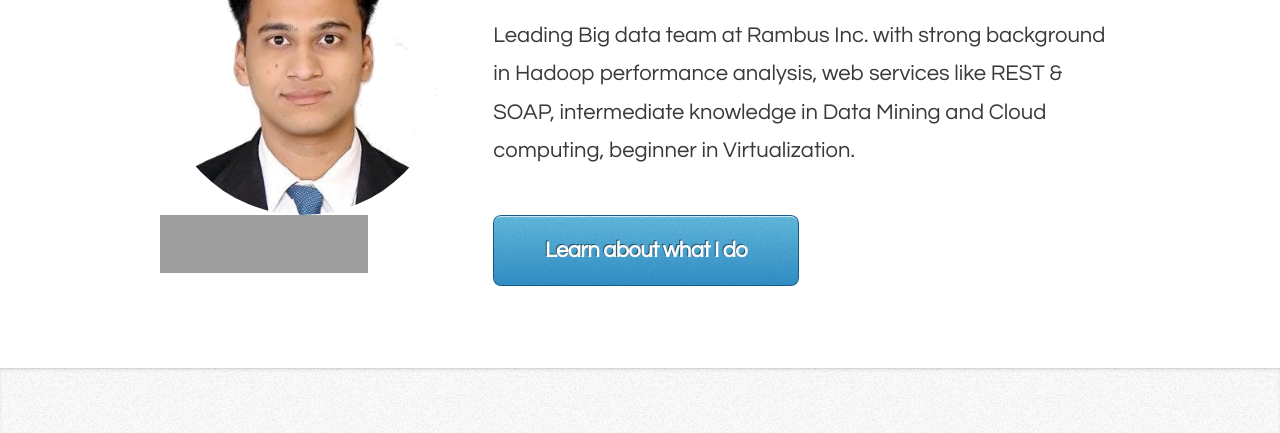
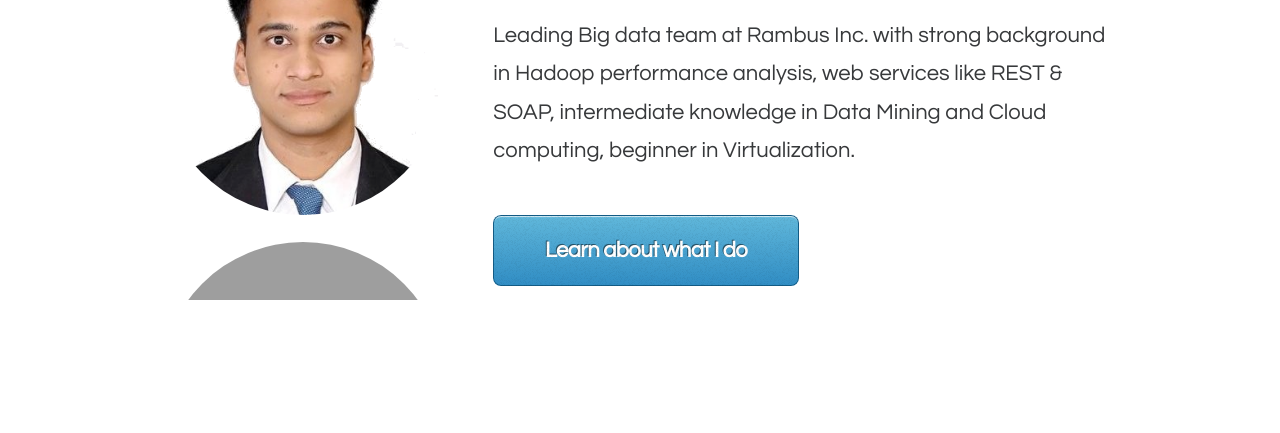
Before and after one commit to mehtameet/portfolio, a plain HTML site: page index.html in a window 1280 px wide. Shown: the part 203-636 px from the top of the page. Drawn offline with Linux system fonts and the light colour scheme; grey boxes are pictures that could not be loaded.

Commit message:
stackoverflow image centered

```diff
--- a/index.html
+++ b/index.html
@@ -42,10 +42,10 @@
 				<article class="container" id="top">
 					<div class="row">
 						<div class="4u">
-							<span class="me image image-full"><img src="images/me.jpg" alt="pls put ur image" /></span>
-							<a href="http://stackoverflow.com/users/2209631/meet-mehta">
+							<span class="me image image-full"><img src="images/me.jpg" alt="pls put ur image" /></span><br/>
+							<span class="me image image-full"><a href="http://stackoverflow.com/users/2209631/meet-mehta">
 <img src="http://stackoverflow.com/users/flair/2209631.png" width="208" height="58" alt="profile for meet mehta at Stack Overflow, Q&amp;A for professional and enthusiast programmers" title="profile for meet mehta at Stack Overflow, Q&amp;A for professional and enthusiast programmers">
-</a>
+</a></span>
 						</div>
 						<div class="8u">
 							<header>
```
